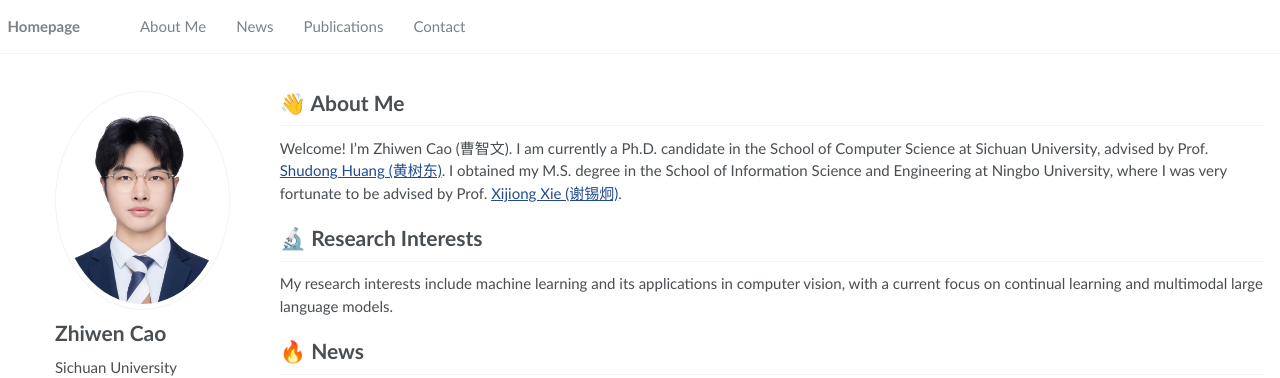
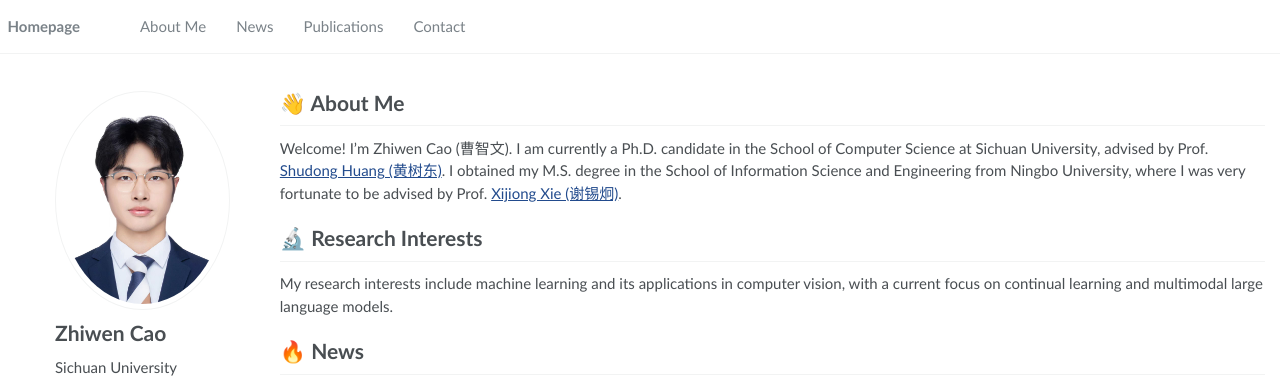
Before and after one commit to HdTgon/HdTgon.github.io, a Jekyll site: the page built from _pages/about.html, in a window 1280 px wide and 900 px high. Shown: the top 378 px of the window. Built offline with Jekyll 4.4.1, drawn with Linux system fonts in a browser that asks for light colours.

Commit message:
Update profile.json

```diff
--- a/_data/profile.json
+++ b/_data/profile.json
@@ -12,7 +12,7 @@
     "Google Scholar": "https://scholar.google.hk/citations?user=odfczIMAAAAJ&hl=zh-CN&oi=sra"
   },
   "about": [
-    "Welcome! I’m Zhiwen Cao (曹智文). I am currently a Ph.D. candidate in the School of Computer Science at Sichuan University, advised by Prof. [Shudong Huang (黄树东)](https://huangsd.github.io/). I obtained my M.S. degree in the School of Information Science and Engineering at Ningbo University, where I was very fortunate to be advised by Prof. [Xijiong Xie (谢锡炯)](https://machinelearningnbu.github.io/)."
+    "Welcome! I’m Zhiwen Cao (曹智文). I am currently a Ph.D. candidate in the School of Computer Science at Sichuan University, advised by Prof. [Shudong Huang (黄树东)](https://huangsd.github.io/). I obtained my M.S. degree in the School of Information Science and Engineering from Ningbo University, where I was very fortunate to be advised by Prof. [Xijiong Xie (谢锡炯)](https://machinelearningnbu.github.io/)."
   ],
   "interests": [
     "My research interests include machine learning and its applications in computer vision, with a current focus on continual learning and multimodal large language models."
```
